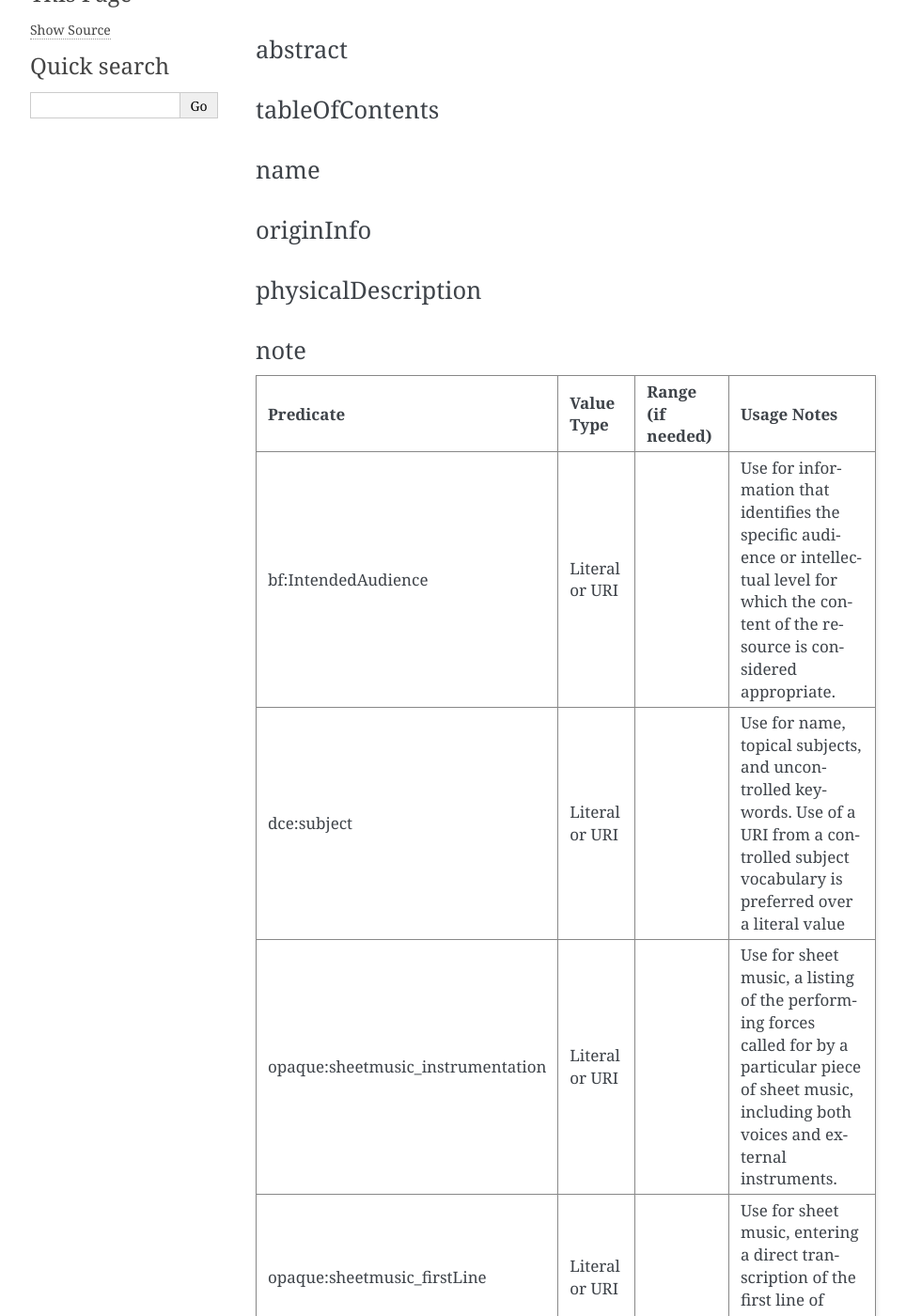
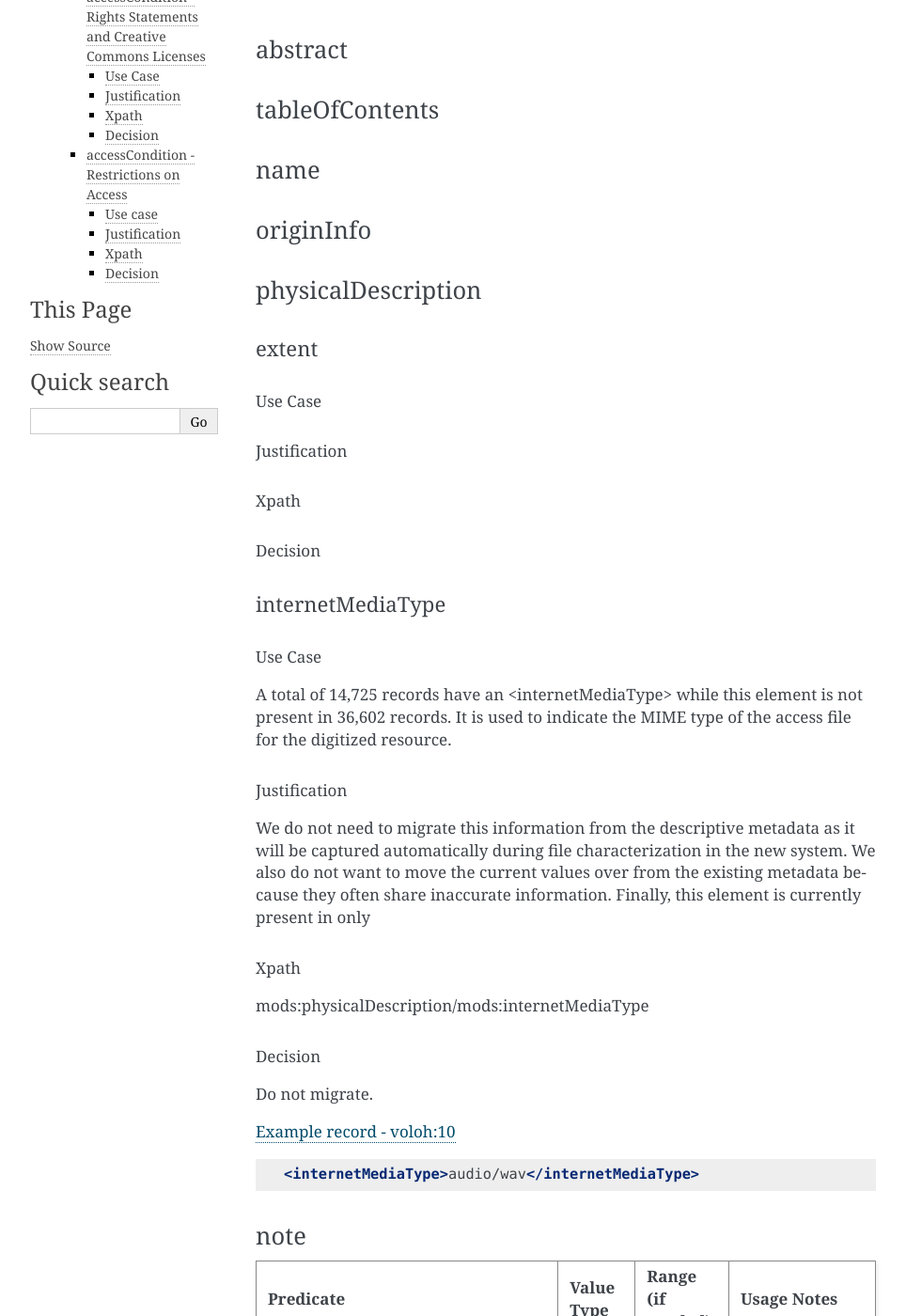
Before and after one commit to UTKcataloging/mods_to_rdf, a Sphinx documentation site: the page built from docs/source/contents/4_draft_mapping.rst, in a window 1280 px wide and 1400 px high, scrolled down 1536 px. Shown: the whole window at 94% size, without its empty margins (148-1112 px from the left). Built offline with Sphinx 7.4.7, drawn with Linux system fonts in a browser that asks for light colours; formulas are drawn with MathJax 3; some of the changed text lies outside the part shown.

Commit message:
Address remaining note values, internetMediaType, and some formatting.

```diff
--- a/docs/source/contents/4_draft_mapping.rst
+++ b/docs/source/contents/4_draft_mapping.rst
@@ -83,6 +83,54 @@
 physicalDescription
 ===================
 
+extent
+------
+
+Use Case
+^^^^^^^^
+
+Justification
+^^^^^^^^^^^^^
+
+Xpath
+^^^^^
+
+Decision
+^^^^^^^^
+
+
+
+
+internetMediaType
+-----------------
+
+Use Case
+^^^^^^^^
+A total of 14,725 records have an <internetMediaType> while this element is not present in 36,602 records. It is used to indicate
+the MIME type of the access file for the digitized resource.
+
+Justification
+^^^^^^^^^^^^^
+We do not need to migrate this information from the descriptive metadata as it will be captured automatically during
+file characterization in the new system. We also do not want to move the current values over from the existing metadata
+because they often share inaccurate information. Finally, this element is currently present in only
+
+Xpath
+^^^^^
+
+mods:physicalDescription/mods:internetMediaType
+
+Decision
+^^^^^^^^
+
+Do not migrate.
+
+`Example record - voloh:10 <https://digital.lib.utk.edu/collections/islandora/object/voloh%3A10/datastream/MODS/view>`_
+
+.. code-block:: xml
+
+    <internetMediaType>audio/wav</internetMediaType>
+
 note
 ====
 
@@ -129,12 +177,13 @@
 Xpath
 ^^^^^
 
-`mods:note` OR `mods:note[@type="handwritten"]` OR `mods:note[@type="provenance"]`
+`mods:note` OR `mods:note[@type="handwritten"]` OR `mods:note[@type="provenance"]` OR `mods:note[@displayLabel="Attribution"]`
+OR `mods:note[@displayLabel="use and reproduction"]` OR `mods:note[@displayLabel="Local Rights"]`
 
 Decision
 ^^^^^^^^
 
-`Example record from bakerav:291 <https://digital.lib.utk.edu/collections/islandora/object/bakerav:291/datastream/MODS>`_
+`Example record - bakerav:291 <https://digital.lib.utk.edu/collections/islandora/object/bakerav:291/datastream/MODS>`_
 
 .. code-block:: xml
 
@@ -330,7 +379,8 @@
 ^^^^^
 
 `mods:note[@displayLabel="DPN"]` OR `mods:note[text()=""]` OR `mods:note[@displayLabel="Intermediate provider"]` OR
-`mods:note[@displayLabel="Intermediate Provider"]`
+`mods:note[@displayLabel="Intermediate Provider"]` OR `mods:note[@displayLabel="Transcribed from Original Collection"]`
+OR `mods:note[@displayLabel="Project Part"]`
 
 Decision
 ^^^^^^^^
@@ -389,21 +426,25 @@
 accessCondition - Rights Statements and Creative Commons Licenses
 -----------------------------------------------------------------
 
-**Use case**
+Use Case
+^^^^^^^^
 
 When one of the twelve standardized rights statements from `https://righsstatements.org <https://righsstatements.org>`_
 or one of the CC licenses is present, the value should be mapped to edm:rights and have a value type of URI.
 
-**Justification**
+Justification
+^^^^^^^^^^^^^
 
 DPLA maps both CC licenses and Rights Statements to edm:rights. So does Samvera. Presently only the heilman collection includes
 a CC license
 
-**Xpath**
+Xpath
+^^^^^
 
 mods:accessCondition[@xlink:href]
 
-**Decision**
+Decision
+^^^^^^^^
 
 `Example record for Rights Statements <https://digital.lib.utk.edu/collections/islandora/object/knoxgardens%3A115/datastream/MODS>`_
 
@@ -441,7 +482,8 @@
 accessCondition - Restrictions on Access
 ----------------------------------------
 
-**Use case**
+Use case
+^^^^^^^^
 
 The Howard Baker Audiovisual Collection includes 46 items that are "In Copyright" and therefore have restricted access to
 avoid any potential copyright conflicts. Only on campus access is provided to the actual recordings, though the metadata
@@ -451,17 +493,20 @@
 sure that users are aware of the on campus only restriction, a note needed to be added to the metadata. When off campus
 users visit the metadata, this note makes it clear why they cannot access the recording.
 
-**Justification**
+Justification
+^^^^^^^^^^^^^
 
 As the value present in the current accessCondition node is not associated with a controlled vocabulary and simply needs to
 be displayed to the user within the record, there is no reason to connect it with other accessCondition values. A note is
 sufficient for this use case.
 
-**Xpath**
+Xpath
+^^^^^
 
 mods:accessCondition[@type="restriction on access"]
 
-**Decision**
+Decision
+^^^^^^^^
 
 `Example record - bakerav:10 <https://digital.lib.utk.edu/collections/islandora/object/bakerav%3A10/datastream/MODS/view>`_
 
```
Also changed, not shown: other parts of docs/source/contents/4_draft_mapping.rst (+0 -13 lines).
